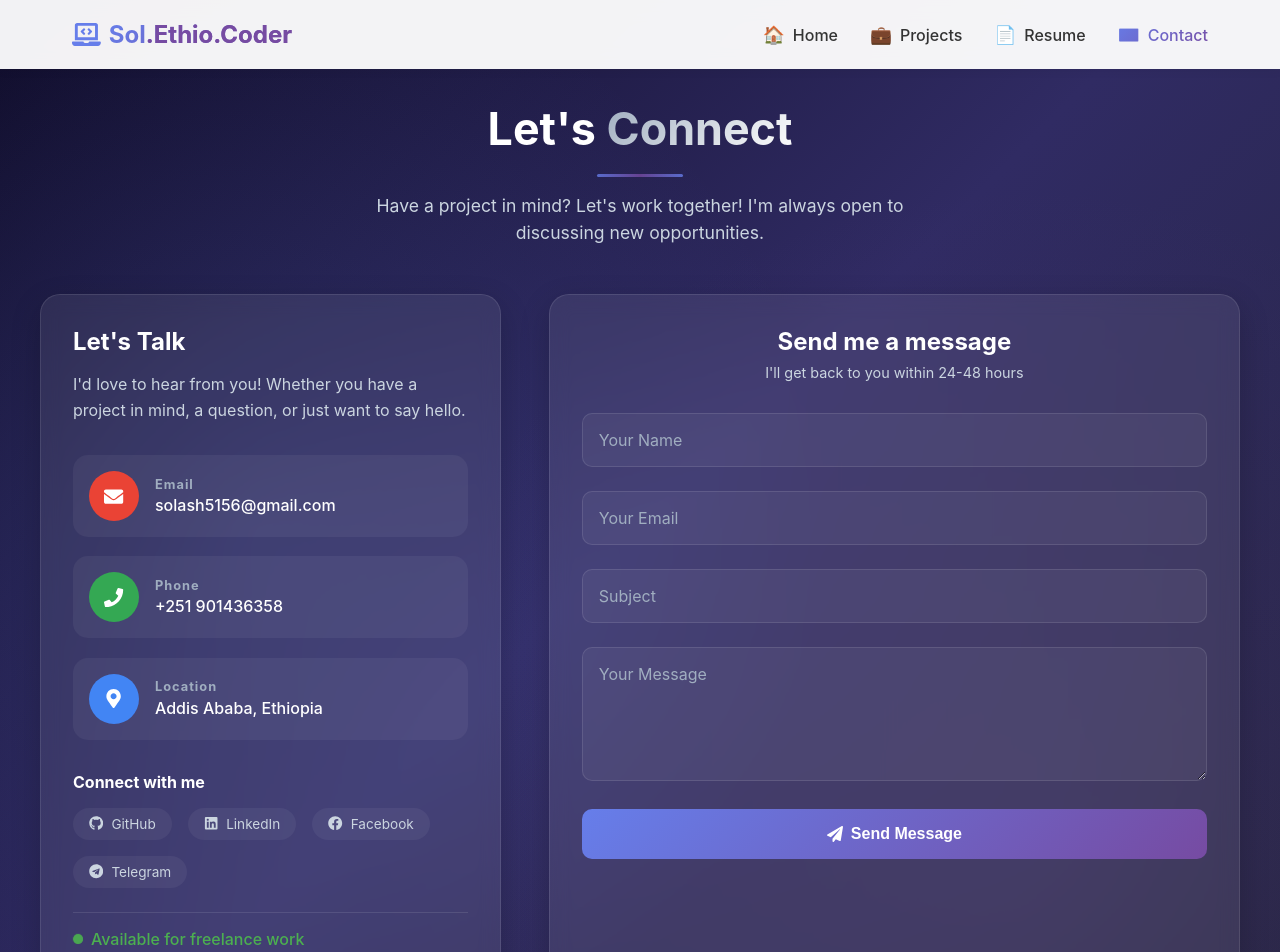
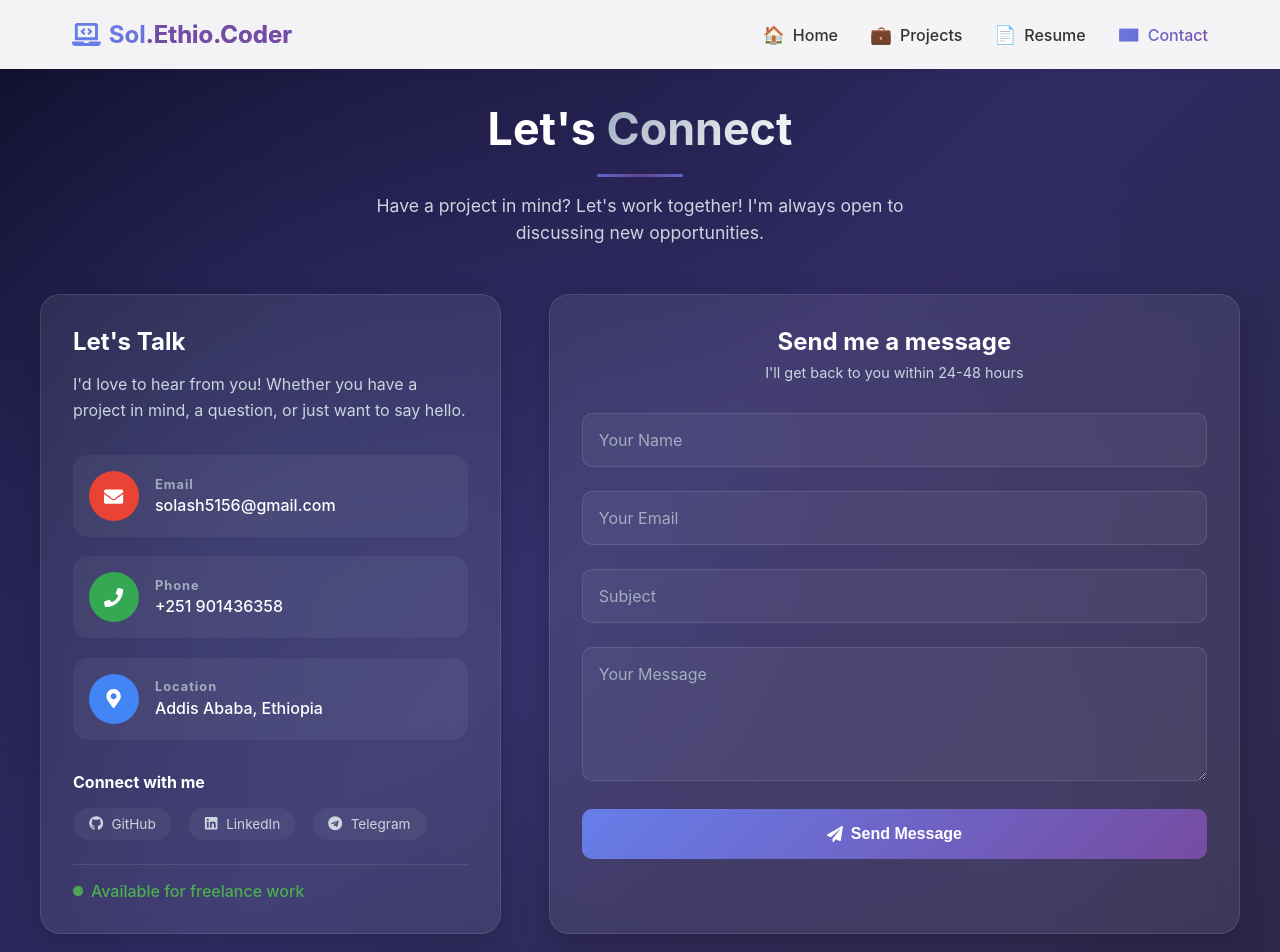
Before and after one commit to Sol-Ethio-Coder/FUTURE_FS_01, a React (Vite) app in the folder client/: page /contact in a window 1280 px wide. Shown: the top 952 px of the page. Built offline with nearby package versions, Linux system fonts and the light colour scheme; no server answers.

Commit message:
fix: hardcode correct backend URL for contact form

```diff
--- a/client/src/components/Contact.jsx
+++ b/client/src/components/Contact.jsx
@@ -13,8 +13,8 @@ const Contact = () => {
   const [status, setStatus] = useState({ type: '', message: '' });
   const [loading, setLoading] = useState(false);
 
-  // ✅ Environment variable - changes automatically
-  const API_URL = import.meta.env.VITE_API_URL || 'http://localhost:5000';
+  // ✅ USE YOUR CORRECT RENDER BACKEND URL
+  const API_URL = 'https://solomon-ashagre-backend.onrender.com/';
 
   const handleChange = (e) => {
     setFormData({ ...formData, [e.target.name]: e.target.value });
@@ -69,7 +69,6 @@ const Contact = () => {
   const socialLinks = [
     { icon: <FaGithub />, name: 'GitHub', url: 'https://github.com/Sol-Ethio-Coder', color: '#333' },
     { icon: <FaLinkedin />, name: 'LinkedIn', url: 'https://linkedin.com/in/Sol-Ethio-Coder', color: '#0077b5' },
-    { icon: <FaFacebook />, name: 'Facebook', url: 'https://facebook.com/', color: '#1877f2' },
     { icon: <FaTelegram />, name: 'Telegram', url: 'https://t.me/Sol_Ethio_Coder', color: '#0088cc' }
   ];
 
```
